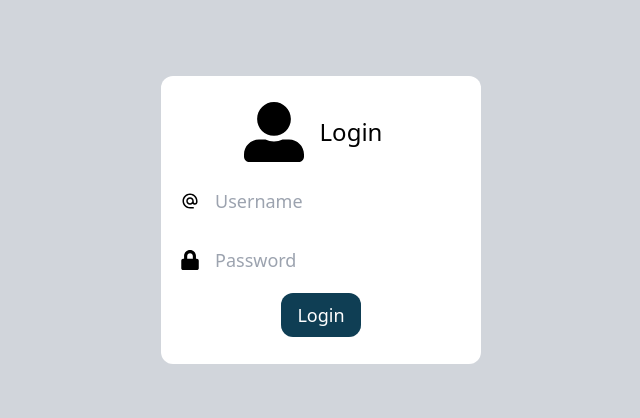
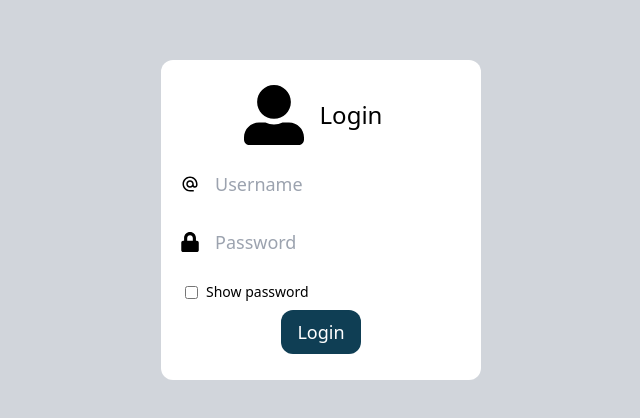
Before and after one commit to fernanortega-hub/web-project, a React (Create React App) app in the folder final-web-project/: page / in a window 1280 px wide. Shown: the part 180-598 px from the top of the page, without its empty margins (319-959 px from the left). Built offline with nearby package versions, Linux system fonts and the light colour scheme.

Commit message:
Adding showPassword function

```diff
--- a/final-web-project/src/Components/Login.js
+++ b/final-web-project/src/Components/Login.js
@@ -3,8 +3,13 @@ import { FaLock } from "react-icons/fa";
 import { MdAlternateEmail } from "react-icons/md";
 
 const User = () => {
+    function showPassword() {
+        let password = document.getElementById('input-password');
+        if (password.type === "password") password.type = "text"
+        else password.type = "password"
+    };
     return (
-        <div className="flex flex-wrap justify-center rounded-xl h-96 bg-white max-h-72 p-5 w-60 tablet:w-80">
+        <div className="flex flex-wrap justify-center rounded-xl h-96 bg-white max-h-80 p-5 w-60 tablet:w-80">
             <div className="flex flex-wrap items-center mb-2">
                 <FaUserAlt size={60} />
                 <h1 className="p-4 text-center text-2xl font-medium">Login</h1>
@@ -15,7 +20,14 @@ const User = () => {
             </div>
             <div className="flex items-center mb-2 w-full">
                 <FaLock size={20} />
-                <input type="password" placeholder="Password" className="rounded-lg ml-2 p-2 text-lg w-full" required />
+                <input id="input-password" type="password" placeholder="Password" className="rounded-lg ml-2 p-2 text-lg w-full" required />
+            </div>
+            <div className = "flex flex-row w-full flex-start text-sm items-center p-1">
+                <input type="checkbox" className=""
+                    onClick={() => {
+                        showPassword();
+                    }}/>
+                <p className="ml-2 text-sm"> Show password </p>
             </div>
             <div>
                 <button className="bg-theRevenant-darkBlue px-4 py-2 text-white bg-gradient-to-r text-lg font-medium rounded-xl
```
